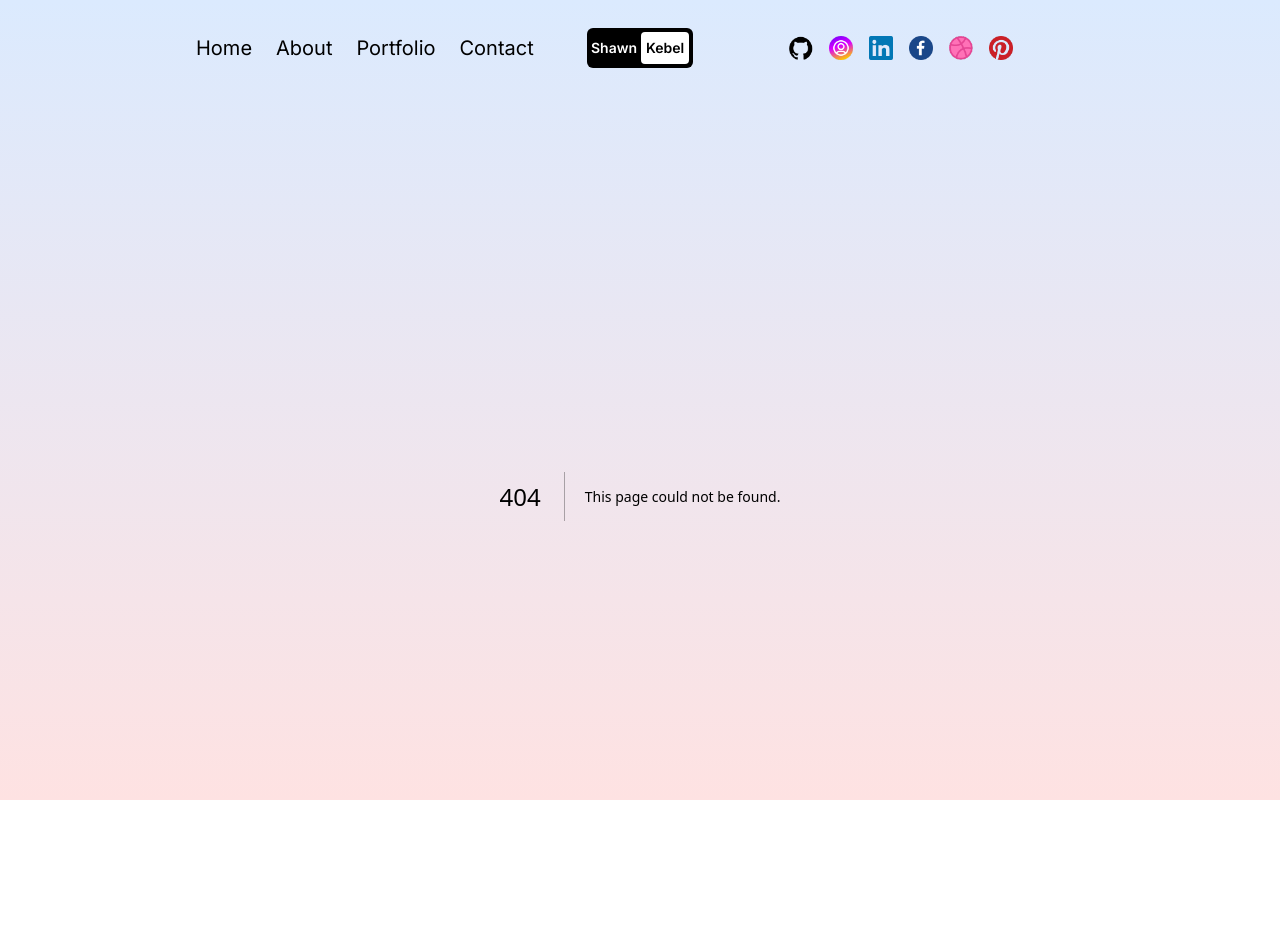
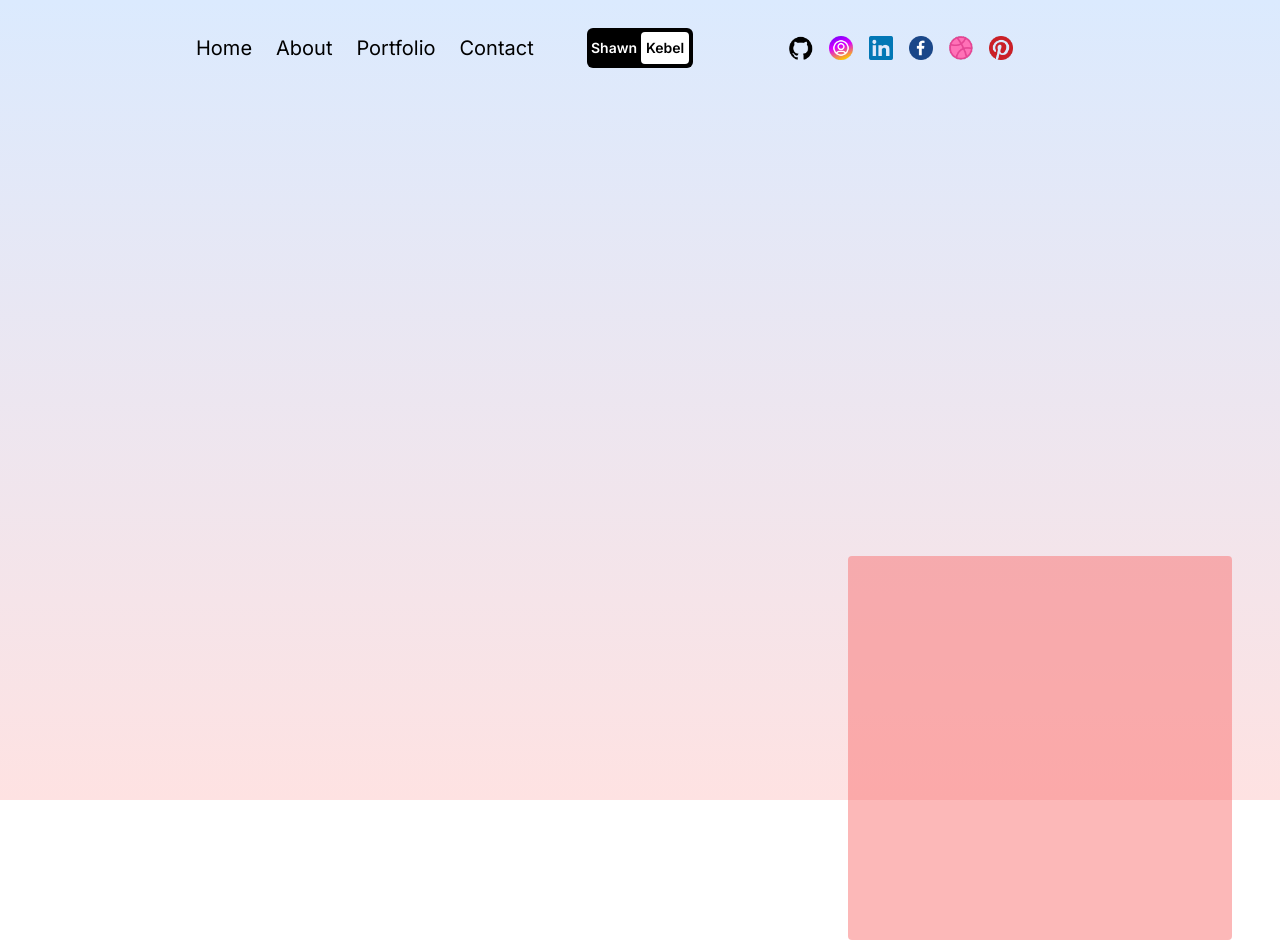
Before and after one commit to Jackal73/nextjs-personal-portfolio, a Next.js app: page /testanimation in a window 1280 px wide. Before the commit this address had no page. Before the commit the page ends 896 px from the top, so only its background shows below. Built offline with nearby package versions, Linux system fonts and the light colour scheme.

Commit message:
:necktie: Create `testanimation`

```diff
--- /dev/null
+++ b/src/app/testanimation/page.jsx
@@ -0,0 +1,33 @@
+"use client";
+
+import { motion } from "framer-motion";
+
+const TestPage = () => {
+  const variants = {
+    variant1: {
+      x: 400,
+      y: 300,
+      opacity: 0.5,
+      transition: {
+        duration: 3,
+      },
+    },
+    variant2: {
+      x: 100,
+      y: -300,
+      rotation: 90,
+    },
+  };
+
+  return (
+    <div className="h-full flex items-center justify-center">
+      <motion.div
+        className="w-96 h-96 bg-red-400 rounded"
+        variants={variants}
+        animate="variant1"
+      ></motion.div>
+    </div>
+  );
+};
+
+export default TestPage;
```
